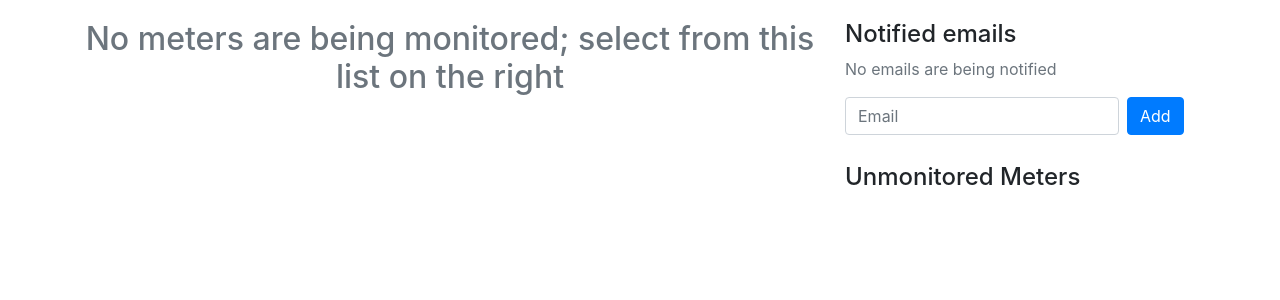
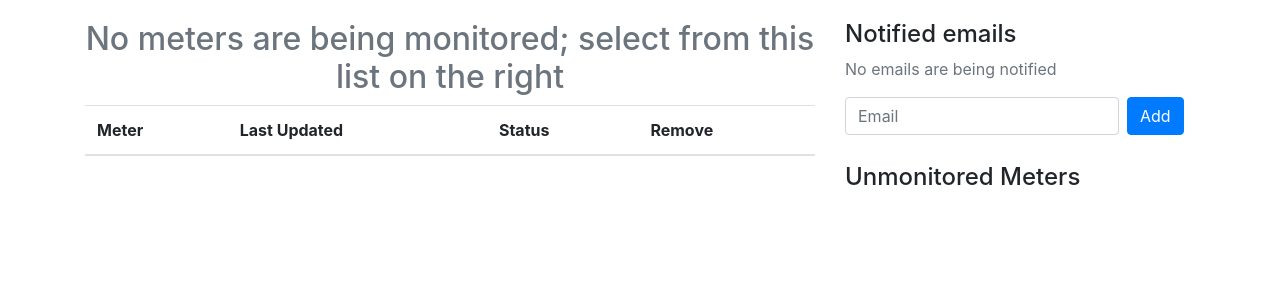
Before and after one commit to EnvironmentalDashboard/fault-detection, a PHP site: page /home.php in a window 1280 px wide. Shown: the top 300 px of the page. Run offline with PHP 8.4, Linux system fonts and the light colour scheme; data that the repository does not hold is empty; a stand-in replaces the project's code that opens the database connection; some libraries are stand-ins or nearby versions.

Commit message:
you can add/remove meters now (js only)

```diff
--- a/public/home.php
+++ b/public/home.php
@@ -16,6 +16,18 @@ require '../bos/db.php';
       <div class="row">
         <div class="col-sm-8">
           <h2 class="text-muted text-center">No meters are being monitored; select from this list on the right</h2>
+          <table class="table">
+            <thead>
+              <tr>
+                <th scope="col">Meter</th>
+                <th scope="col">Last Updated</th>
+                <th scope="col">Status</th>
+                <th scope="col">Remove</th>
+              </tr>
+            </thead>
+            <tbody id="tbody">
+            </tbody>
+          </table>
         </div>
         <div class="col-sm-4">
           <h4>Notified emails</h4>
@@ -30,7 +42,7 @@ require '../bos/db.php';
             <?php foreach ($db->query('SELECT bos_id, name FROM buildings WHERE bos_id IN (SELECT building_id FROM meters WHERE resource = \'Water\') ORDER BY name ASC') as $building) {
               echo "<h6>{$building['name']}</h6><ul class='list-group' style='margin-bottom:20px'>";
               foreach ($db->query("SELECT id, name FROM meters WHERE building_id = {$building['bos_id']} AND resource = 'Water' ORDER BY name ASC") as $meter) {
-                echo "<li class='list-group-item'>{$meter['name']}</li>";
+                echo "<li class='list-group-item' data-name='{$building['name']} {$meter['name']}' data-id='{$meter['id']}' id='unselected{$meter['id']}' style='cursor:pointer'>{$meter['name']}</li>";
               }
               echo "</ul>";
             } ?>
@@ -41,5 +53,19 @@ require '../bos/db.php';
     <script src="https://code.jquery.com/jquery-3.2.1.slim.min.js" integrity="sha384-KJ3o2DKtIkvYIK3UENzmM7KCkRr/rE9/Qpg6aAZGJwFDMVNA/GpGFF93hXpG5KkN" crossorigin="anonymous"></script>
     <script src="https://cdnjs.cloudflare.com/ajax/libs/popper.js/1.12.9/umd/popper.min.js" integrity="sha384-ApNbgh9B+Y1QKtv3Rn7W3mgPxhU9K/ScQsAP7hUibX39j7fakFPskvXusvfa0b4Q" crossorigin="anonymous"></script>
     <script src="https://maxcdn.bootstrapcdn.com/bootstrap/4.0.0/js/bootstrap.min.js" integrity="sha384-JZR6Spejh4U02d8jOt6vLEHfe/JQGiRRSQQxSfFWpi1MquVdAyjUar5+76PVCmYl" crossorigin="anonymous"></script>
+    <script>
+    $('.list-group-item').on('click', function(e) {
+      e.preventDefault();
+      var id = $(this).data('id'), name = $(this).data('name');
+      $('#tbody').append('<tr id="meter'+id+'"><td>'+name+'</td><td>Never</td><td>&middot;</td><td><a href="#" class="btn btn-default remove-btn" data-meterid="'+id+'"><span style="font-weight:900;font-size:1rem">&times;</span></a></td></tr>');
+      $(this).hide();
+    });
+    $(document).on('click', '.remove-btn', function(e) { // https://stackoverflow.com/a/1207393/2624391
+      e.preventDefault();
+      var id = $(this).data('meterid');
+      $('#meter'+id).remove();
+      $('#unselected'+id).show();
+    });
+    </script>
   </body>
 </html>
```
